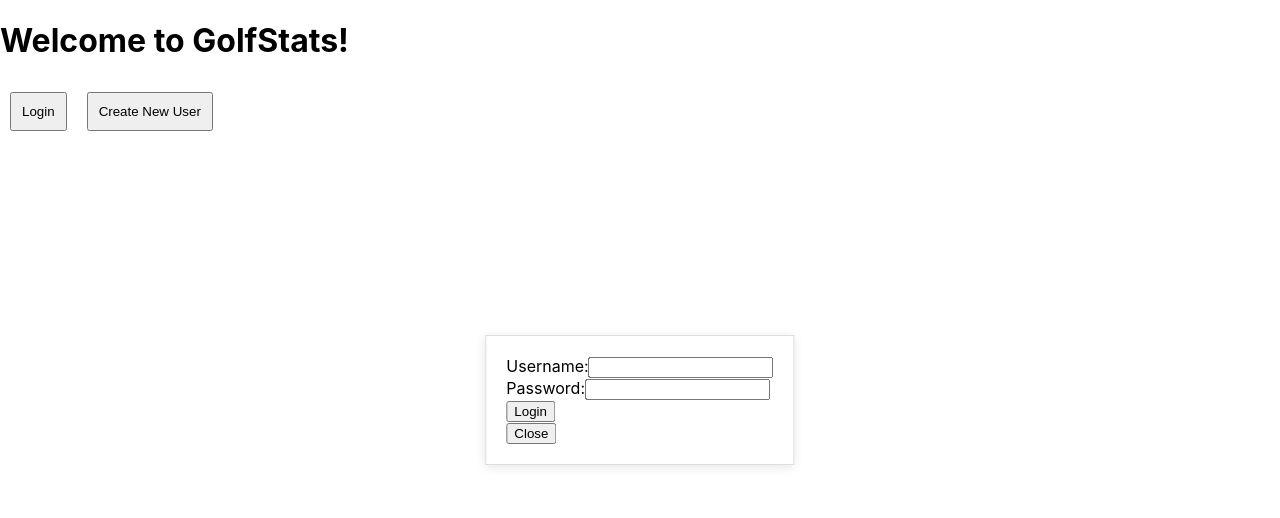
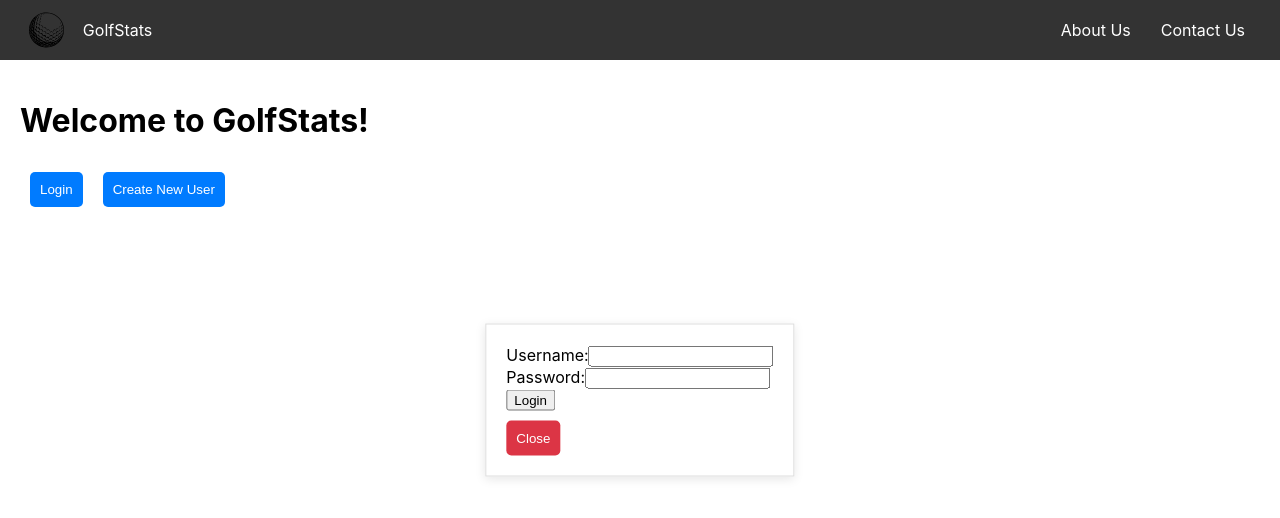
Before and after one commit to nicbenavides/GolfStats, a React (Create React App) app in the folder frontend/: page / in a window 1280 px wide. Both pictures are taken after a click on the button "Login". Shown: the top 518 px of the page. Built offline with nearby package versions, Linux system fonts and the light colour scheme.

Commit message:
Added navigation bar

```diff
--- a/frontend/src/App.js
+++ b/frontend/src/App.js
@@ -2,13 +2,20 @@
 import React from 'react';
 import { BrowserRouter as Router, Route, Routes } from 'react-router-dom';
 import Home from './components/Home';
+import AboutUs from './components/AboutUs';
+import ContactUs from './components/ContactUs';
+import Layout from './components/Layout';
 
 function App() {
     return (
         <Router>
-            <Routes>
-                <Route path="/" element={<Home />} />
-            </Routes>
+            <Layout>
+                <Routes>
+                    <Route path="/" element={<Home />} />
+                    <Route path="/about" element={<AboutUs />} />
+                    <Route path="/contact" element={<ContactUs />} />
+                </Routes>
+            </Layout>
         </Router>
     );
 }
--- /dev/null
+++ b/frontend/src/components/AboutUs.js
@@ -0,0 +1,13 @@
+// frontend/src/components/AboutUs.js
+import React from 'react';
+
+const AboutUs = () => {
+    return (
+        <div>
+            <h1>About Us</h1>
+            <p>This is the About Us page.</p>
+        </div>
+    );
+};
+
+export default AboutUs;
--- /dev/null
+++ b/frontend/src/components/ContactUs.js
@@ -0,0 +1,13 @@
+// frontend/src/components/ContactUs.js
+import React from 'react';
+
+const ContactUs = () => {
+    return (
+        <div>
+            <h1>Contact Us</h1>
+            <p>This is the Contact Us page.</p>
+        </div>
+    );
+};
+
+export default ContactUs;
--- a/frontend/src/components/Home.js
+++ b/frontend/src/components/Home.js
@@ -22,11 +22,11 @@ const Home = () => {
     const handleRegisterSuccess = () => {
         setShowRegister(false);
         setSuccessMessage('User created successfully');
-        setShowLogin(true); // Show login modal after successful registration
+        setShowLogin(true);
     };
 
     return (
-        <div className="home">
+        <div>
             <h1>Welcome to GolfStats!</h1>
             {!username ? (
                 <>
@@ -47,14 +47,14 @@ const Home = () => {
             {showLogin && (
                 <div style={styles.modal}>
                     <Login onLogin={handleLogin} successMessage={successMessage} />
-                    <button onClick={() => setShowLogin(false)}>Close</button>
+                    <button onClick={() => setShowLogin(false)} style={styles.closeButton}>Close</button>
                 </div>
             )}
 
             {showRegister && (
                 <div style={styles.modal}>
                     <Register onRegisterSuccess={handleRegisterSuccess} />
-                    <button onClick={() => setShowRegister(false)}>Close</button>
+                    <button onClick={() => setShowRegister(false)} style={styles.closeButton}>Close</button>
                 </div>
             )}
         </div>
@@ -66,6 +66,10 @@ const styles = {
         margin: '10px',
         padding: '10px',
         cursor: 'pointer',
+        backgroundColor: '#007bff',
+        color: '#fff',
+        border: 'none',
+        borderRadius: '5px',
     },
     modal: {
         position: 'fixed',
@@ -78,6 +82,15 @@ const styles = {
         boxShadow: '0 2px 10px rgba(0,0,0,0.1)',
         zIndex: 1000,
     },
+    closeButton: {
+        marginTop: '10px',
+        padding: '10px',
+        cursor: 'pointer',
+        backgroundColor: '#dc3545',
+        color: '#fff',
+        border: 'none',
+        borderRadius: '5px',
+    },
 };
 
 export default Home;
--- /dev/null
+++ b/frontend/src/components/Layout.js
@@ -0,0 +1,59 @@
+// frontend/src/components/Layout.js
+import React from 'react';
+import { Link } from 'react-router-dom';
+import logo from '../logo.svg'; // Adjust the path based on where you place the logo
+
+const Layout = ({ children }) => {
+    return (
+        <div>
+            <nav style={styles.navbar}>
+                <Link to="/" style={styles.logoLink}>
+                    <img src={logo} alt="GolfStats Logo" style={styles.logo} />
+                    GolfStats
+                </Link>
+                <Link to="/about" style={styles.link}>About Us</Link>
+                <Link to="/contact" style={styles.link}>Contact Us</Link>
+                <div style={styles.authButtons}>
+                    {/* Add any authentication-related buttons or links here */}
+                </div>
+            </nav>
+            <main style={styles.mainContent}>
+                {children}
+            </main>
+        </div>
+    );
+};
+
+const styles = {
+    navbar: {
+        display: 'flex',
+        alignItems: 'center',
+        padding: '10px 20px',
+        backgroundColor: '#333',
+        color: '#fff',
+    },
+    logoLink: {
+        display: 'flex',
+        alignItems: 'center',
+        textDecoration: 'none',
+        color: '#fff',
+        marginRight: 'auto',
+    },
+    logo: {
+        height: '40px', // Adjust size as needed
+        marginRight: '10px',
+    },
+    link: {
+        color: '#fff',
+        textDecoration: 'none',
+        margin: '0 15px',
+    },
+    mainContent: {
+        padding: '20px',
+    },
+    authButtons: {
+        // Style for authentication-related buttons
+    },
+};
+
+export default Layout;
```
Also changed, not shown: frontend/src/logo.svg.
